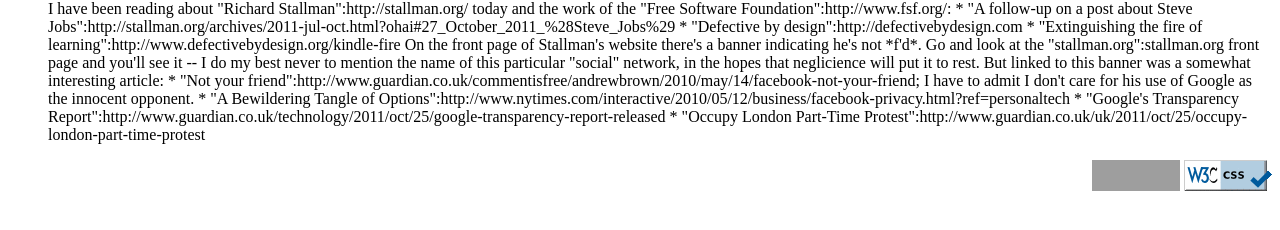
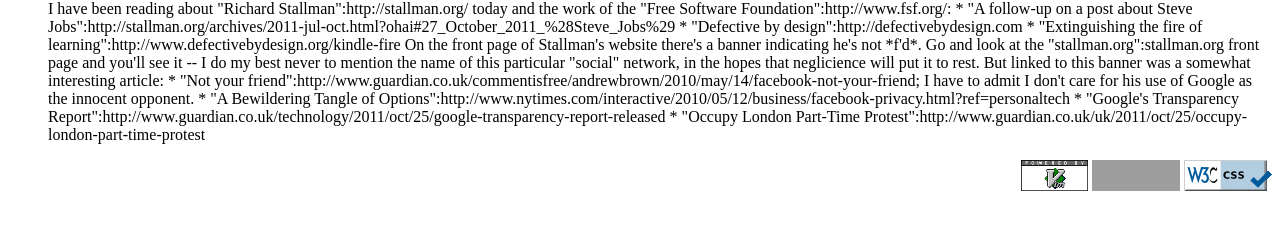
Before and after one commit to laumann/laumann.github.com, a Jekyll site: the page built from index.html, in a window 1280 px wide. Shown: the part 529-759 px from the top of the page. Built offline with Jekyll 4.4.1, drawn with Linux system fonts in a browser that asks for light colours; grey boxes are pictures that could not be loaded.

Commit message:
added vim powered banner

```diff
--- a/_layouts/default.html
+++ b/_layouts/default.html
@@ -24,11 +24,10 @@
 
 <div class="footer">
 	<p id="banners">
-		<a href="http://validator.w3.org/check?uri=referer"><img
-      src="http://www.w3.org/Icons/valid-xhtml11-blue" alt="Valid XHTML 1.1" height="31" width="88" /></a>
-      <a href="http://jigsaw.w3.org/css-validator/check/referer"><img style="border:0;width:88px;height:31px"
-        src="/img/vcss-blue.gif"
-        alt="Valid CSS!" />
+		<a href="http://vim.org/"><img src="/img/powered-by-vim.png" style="height:31px" alt="Powered by vim!" /></a>
+		<!-- a href="http://vim.org/"><img src="/img/vim_created.gif" style="height:31px" alt="Powered by vim!" /></a -->
+		<a href="http://validator.w3.org/check?uri=referer"><img src="http://www.w3.org/Icons/valid-xhtml11-blue" alt="Valid XHTML 1.1" height="31" width="88" /></a>
+      <a href="http://jigsaw.w3.org/css-validator/check/referer"><img style="border:0;width:88px;height:31px" src="/img/vcss-blue.gif" alt="Valid CSS!" />
 </a>
   </p>
 </div>
```
Also changed, not shown: img/powered-by-vim.png (added).
